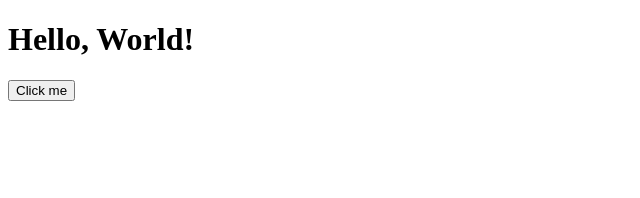
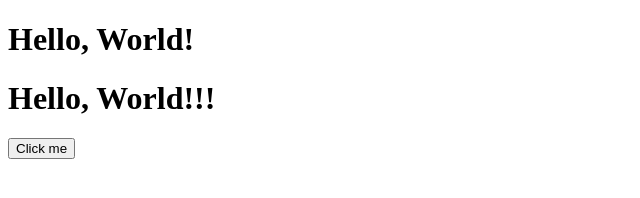
Before and after one commit to haooo0504/jqueryQunit, a website: page html/index.html in a window 1280 px wide. Shown: the whole page, without its empty margins (0-640 px from the left). Drawn offline with nearby package versions, Linux system fonts and the light colour scheme.

Commit message:
feat: add new title

```diff
--- a/html/index.html
+++ b/html/index.html
@@ -7,6 +7,7 @@
   </head>
   <body>
     <h1 class="title">Hello, World!</h1>
+    <h1 class="title1">Hello, World!!!</h1>
     <button id="btn">Click me</button>
     <p id="msg"></p>
 
```
